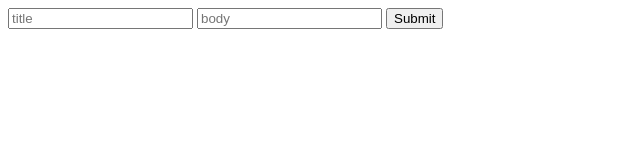
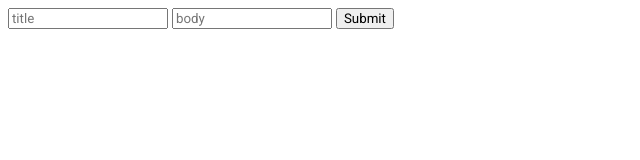
Before and after one commit to aithon2501/mod1-dom-exercies, a plain HTML site: page index.html in a window 1280 px wide. Shown: the whole page, without its empty margins (0-640 px from the left). Drawn offline with Linux system fonts and the light colour scheme.

Commit message:
updated previous exercise

```diff
--- /dev/null
+++ b/index.css
@@ -0,0 +1,3 @@
+* {
+   font-family: 'Roboto', sans-serif;
+}
--- a/index.html
+++ b/index.html
@@ -1,6 +1,8 @@
 <!DOCTYPE html>
 <html lang='en' dir='ltr'>
   <head>
+    <link href="https://fonts.googleapis.com/css?family=Roboto" rel="stylesheet">
+    <link rel='stylesheet' type='text/css' href='./index.css'/>
     <meta charset='utf-8'>
   </head>
   <body>
```
Also changed, not shown: index.js (+8 -5 lines).
